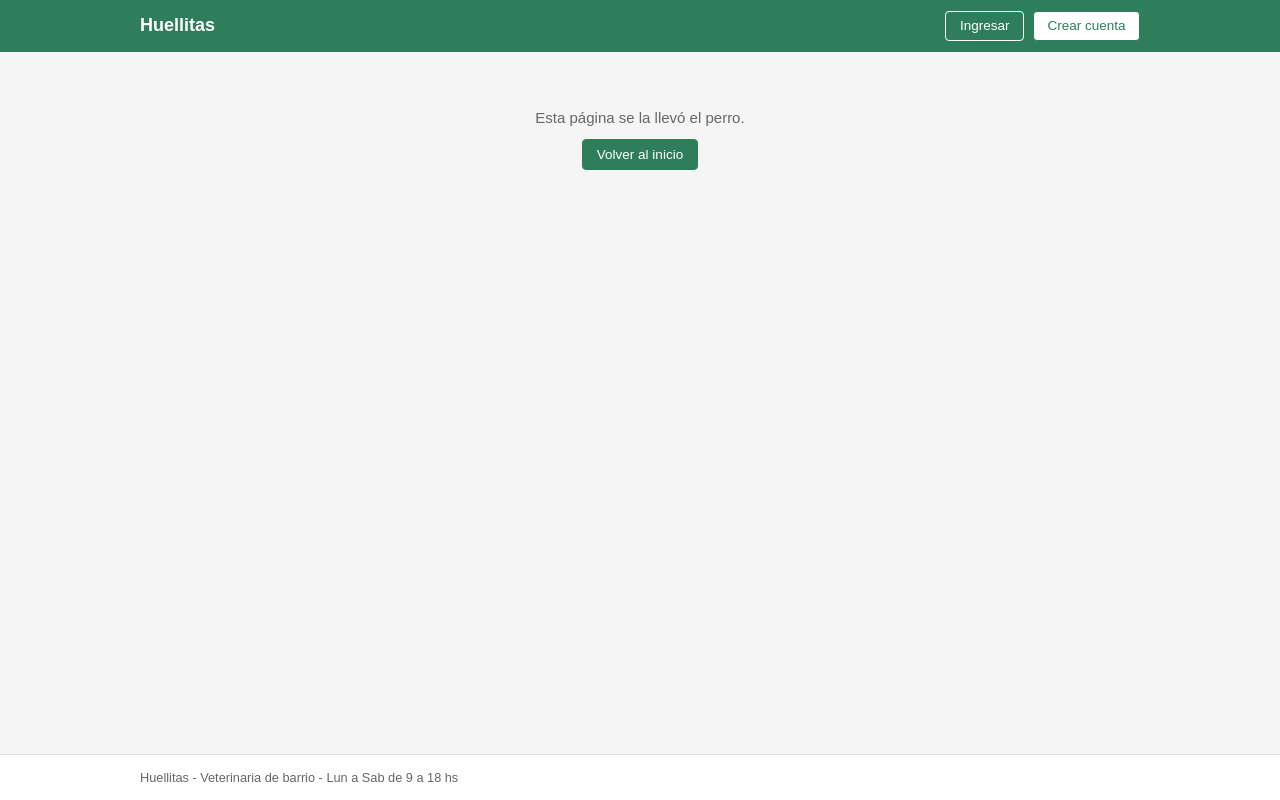
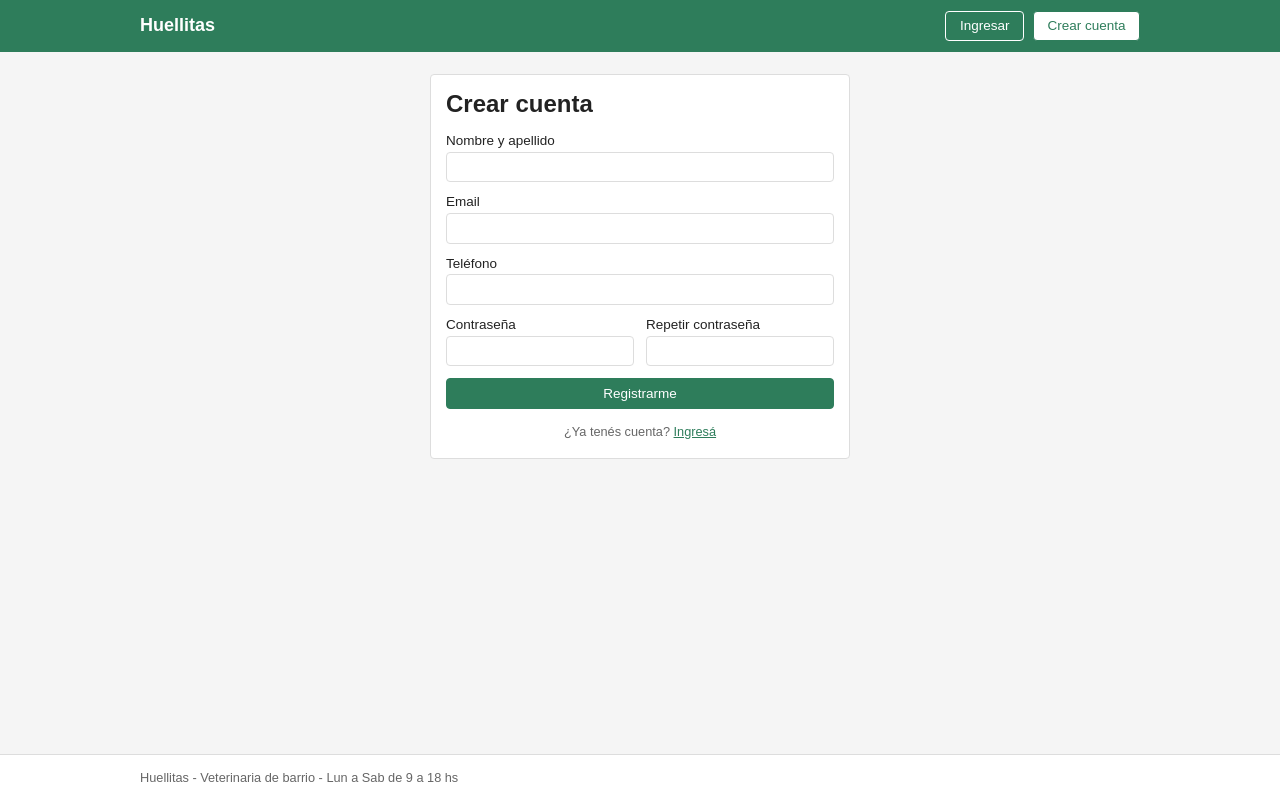
Before and after one commit to mapena4545/tp2-plataformas-huellitas, a React (Vite) app in the folder frontend/: page /registro in a window 1280 px wide. Built offline with nearby package versions, Linux system fonts and the light colour scheme.

Commit message:
feath(auth): agregar registro de clientes

```diff
--- a/frontend/src/App.jsx
+++ b/frontend/src/App.jsx
@@ -5,6 +5,7 @@ import ProtectedRoute from "./components/ProtectedRoute.jsx";
 
 import Home from "./pages/Home.jsx";
 import Login from "./pages/Login.jsx";
+import Register from "./pages/Register.jsx";
 import Dashboard from "./pages/Dashboard.jsx";
 import NotFound from "./pages/NotFound.jsx";
 
@@ -16,6 +17,7 @@ export default function App() {
         <Routes>
           <Route path="/" element={<Home />} />
           <Route path="/login" element={<Login />} />
+          <Route path="/registro" element={<Register />} />
 
           <Route path="/panel" element={<ProtectedRoute><Dashboard /></ProtectedRoute>} />
 
--- /dev/null
+++ b/frontend/src/pages/Register.jsx
@@ -0,0 +1,55 @@
+import { useState } from "react";
+import { Link, Navigate, useNavigate } from "react-router-dom";
+import { useAuth } from "../context/AuthContext.jsx";
+import { Field } from "../components/ui.jsx";
+
+export default function Register() {
+  const { user, register } = useAuth();
+  const navigate = useNavigate();
+  const [form, setForm] = useState({ name: "", email: "", phone: "", password: "", confirm: "" });
+  const [error, setError] = useState("");
+  const set = (k) => (e) => setForm({ ...form, [k]: e.target.value });
+
+  if (user) return <Navigate to="/panel" replace />;
+
+  const handleSubmit = (e) => {
+    e.preventDefault();
+    if (form.password.length < 4) return setError("La contraseña debe tener al menos 4 caracteres.");
+    if (form.password !== form.confirm) return setError("Las contraseñas no coinciden.");
+    const res = register(form);
+    if (res.ok) navigate("/panel");
+    else setError(res.error);
+  };
+
+  return (
+    <div className="auth">
+      <div className="card auth-card">
+        <h1>Crear cuenta</h1>
+        <form className="form" onSubmit={handleSubmit}>
+          <Field label="Nombre y apellido">
+            <input required value={form.name} onChange={set("name")} />
+          </Field>
+          <Field label="Email">
+            <input type="email" required value={form.email} onChange={set("email")} />
+          </Field>
+          <Field label="Teléfono">
+            <input value={form.phone} onChange={set("phone")} />
+          </Field>
+          <div className="form-row">
+            <Field label="Contraseña">
+              <input type="password" required value={form.password} onChange={set("password")} />
+            </Field>
+            <Field label="Repetir contraseña">
+              <input type="password" required value={form.confirm} onChange={set("confirm")} />
+            </Field>
+          </div>
+          {error && <p className="alert">{error}</p>}
+          <button className="btn btn-primary btn-block">Registrarme</button>
+        </form>
+        <p className="muted small center">
+          ¿Ya tenés cuenta? <Link to="/login">Ingresá</Link>
+        </p>
+      </div>
+    </div>
+  );
+}
```
